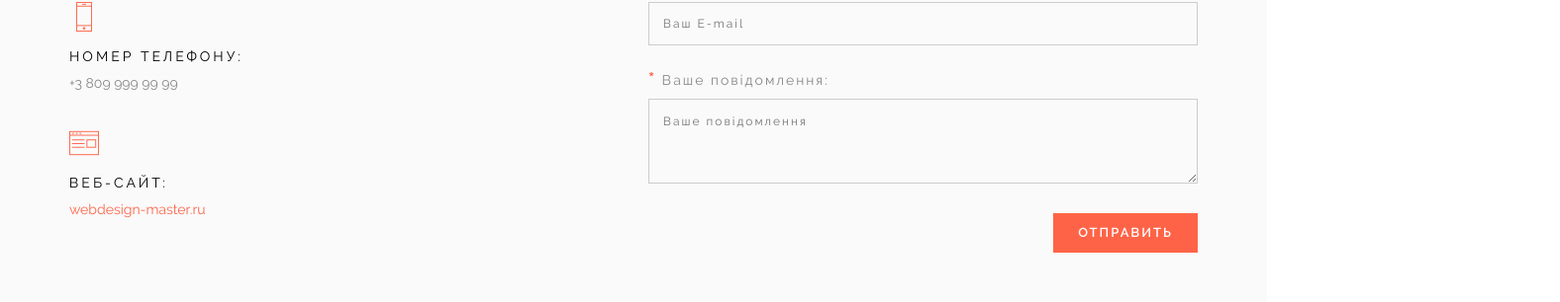
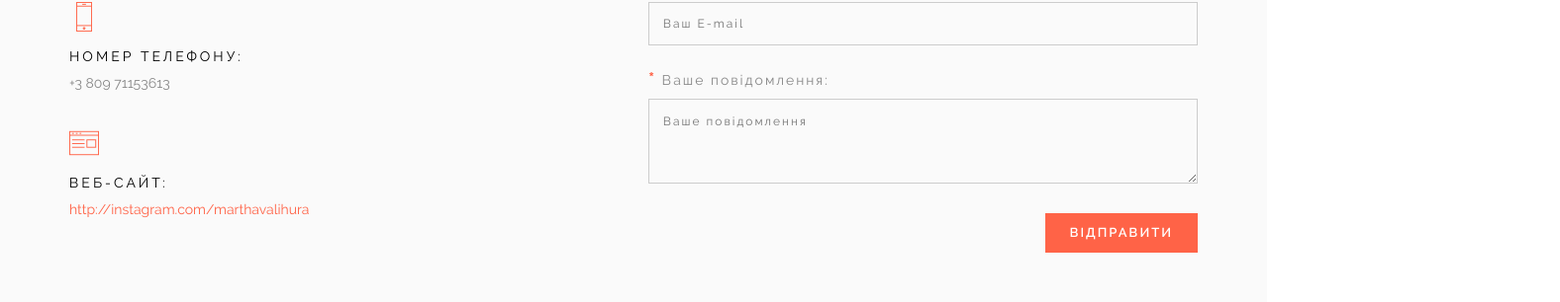
Before and after one commit to marthaph/marthaph, a plain HTML site: page index.html in a window 1280 px wide. Shown: the part 2947-3253 px from the top of the page at 99% size, 1576 px wide, since content can reach past the window. Drawn offline with Linux system fonts and the light colour scheme.

Commit message:
First commit

```diff
--- a/index.html
+++ b/index.html
@@ -286,12 +286,12 @@
 					<div class="contact_box">
 						<div class="contacts_icon icon-basic-smartphone"></div>
 						<h3>Номер телефону:</h3>
-						<p>+3 809 999 99 99</p>
+						<p>+3 809 71153613</p>
 					</div>
 					<div class="contact_box">
 						<div class="contacts_icon icon-basic-webpage-img-txt"></div>
 						<h3>Веб-сайт:</h3>
-						<p><a href="//webdesign-master.ru" target="_blank">webdesign-master.ru</a></p>
+						<p><a href="//webdesign-master.ru" target="_blank">http://instagram.com/marthavalihura</a></p>
 					</div>
 				</div>
 				<div class="col-md-6 col-sm-6">
@@ -311,7 +311,7 @@
 							<textarea name="message" placeholder="Ваше повідомлення" data-validation-required-message="Ви не ввели повідомлення" required></textarea>
 							<span class="help-block text-danger"></span>
 						</label>
-						<button>Отправить</button>
+						<button>Відправити</button>
 					</form>
 				</div>
 			</div>
```
